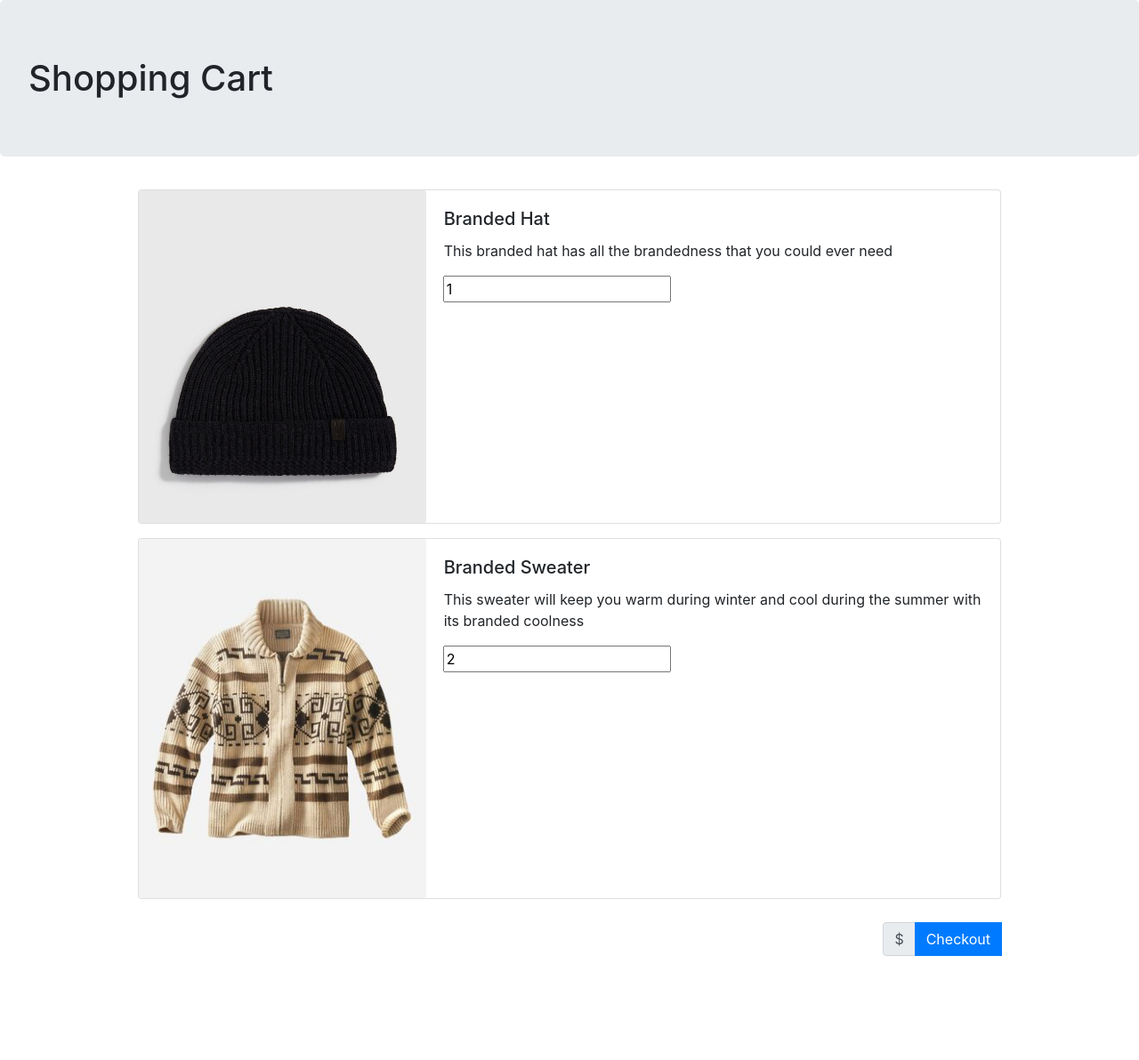
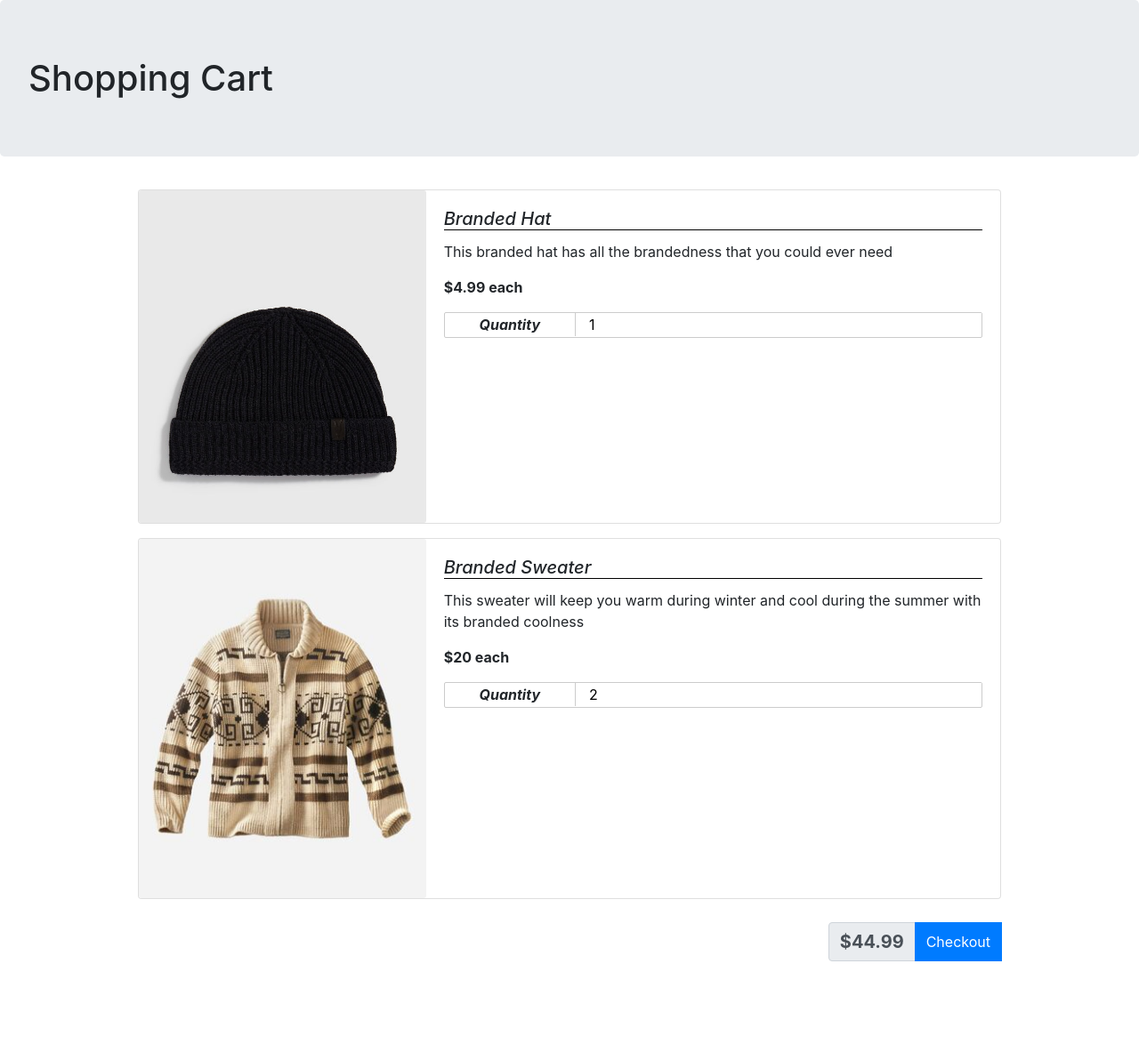
Before and after one commit to andyalam/cst336, a PHP site: page / in a window 1280 px wide. Shown: the whole page at 89% size. Run offline with PHP 8.4, Linux system fonts and the light colour scheme; some libraries are stand-ins or nearby versions.

Commit message:
h2: wrap up

```diff
--- a/hw/hw2/css/index.css
+++ b/hw/hw2/css/index.css
@@ -7,3 +7,40 @@
 #checkout {
     margin-bottom: 150px;
 }
+
+.single-cost {
+    font-weight: bold;
+}
+
+.price-controls {
+    display: flex;
+    border: 1px solid #ccc;
+    border-radius: 2px;
+    padding-bottom: 1px;
+}
+
+.quantity-text {
+    flex: 1;
+    display: flex;
+    justify-content: center;
+    align-items: center;
+    border-right: 1px solid #ccc;
+    font-weight: bold;
+    font-style: italic;
+}
+
+.price-controls input {
+    flex: 3;
+    padding-left: 15px;
+    border: none;
+}
+
+.card-title {
+    border-bottom: 1px solid black;
+    font-style: italic;
+}
+
+#checkout .input-group-text {
+    font-weight: bold;
+    font-size: 20px;
+}
--- a/hw/hw2/js/index.js
+++ b/hw/hw2/js/index.js
@@ -1,14 +1,35 @@
 $(document).ready(function() {
 
-    /*
-    <div class="input-group">
-        <div class="input-group-prepend">
-            <div class="input-group-text">$<span id="total-price"></span></div>
-            <button type="submit" class="btn btn-primary">Checkout</button>
-        </div>
-    </div>
+    // GLOBALS
+    let total = 0.00;
+    const cart = [
+       {
+           id: 1,
+           price: 4.99,
+           title: 'Branded Hat',
+           description: 'This branded hat has all the brandedness that you could ever need',
+           imgUrl: 'img/hat.jpg',
+           quantity: 1
+       },
+       {
+           id: 2,
+           price: 20.00,
+           title: 'Branded Sweater',
+           description: 'This sweater will keep you warm during winter and cool during the summer with its branded coolness',
+           imgUrl: 'img/sweater.jpg',
+           quantity: 2
+       }
+    ];
+    // END GLOBALS
 
-    */
+    const recalculateTotal = () => {
+        total = 0;
+        for (const item of cart) {
+            total += item.quantity * item.price;
+        }
+
+        $('#total-price').html(total.toFixed(2));
+    };
 
     const createCartItemElement = (item) => {
         const el = $('<div></div>')
@@ -26,8 +47,9 @@ $(document).ready(function() {
         const priceControlsEl = $('<div></div>')
             .addClass('price-controls input-group')
             .append(
-                $('<div></div>')
-                    .addClass('input-group-prepend'),
+                $('<span></span>')
+                    .addClass('quantity-text')
+                    .html('Quantity'),
                 quantityInputEl
             );
 
@@ -49,10 +71,19 @@ $(document).ready(function() {
                                 $('<p></p>')
                                     .addClass('card-text')
                                     .html(item.description),
+                                $('<p></p>')
+                                    .addClass('single-cost')
+                                    .html(`$${item.price} each`),
                                 priceControlsEl
                             )
                     )
             );
+
+        quantityInputEl.on('change', function(e) {
+            console.log(e);
+            item.quantity =  parseInt(e.target.value || 0, 10);
+            recalculateTotal();
+        });
 
 
         el.append(cardBodyEl);
@@ -60,32 +91,11 @@ $(document).ready(function() {
     }
 
     const renderCart = () => {
-       const cart = [
-           {
-               id: 1,
-               price: 4.99,
-               title: 'Branded Hat',
-               description: 'This branded hat has all the brandedness that you could ever need',
-               imgUrl: 'img/hat.jpg',
-               quantity: 1
-           },
-           {
-               id: 2,
-               price: 20.00,
-               title: 'Branded Sweater',
-               description: 'This sweater will keep you warm during winter and cool during the summer with its branded coolness',
-               imgUrl: 'img/sweater.jpg',
-               quantity: 2
-           }
-        ];
-
         for (const item of cart) {
             createCartItemElement(item);
         }
 
-        // fetch('./data.json')
-        //     .then(console.log)
-        //     .catch(console.error);
+        recalculateTotal();
     }
 
     renderCart();
```
